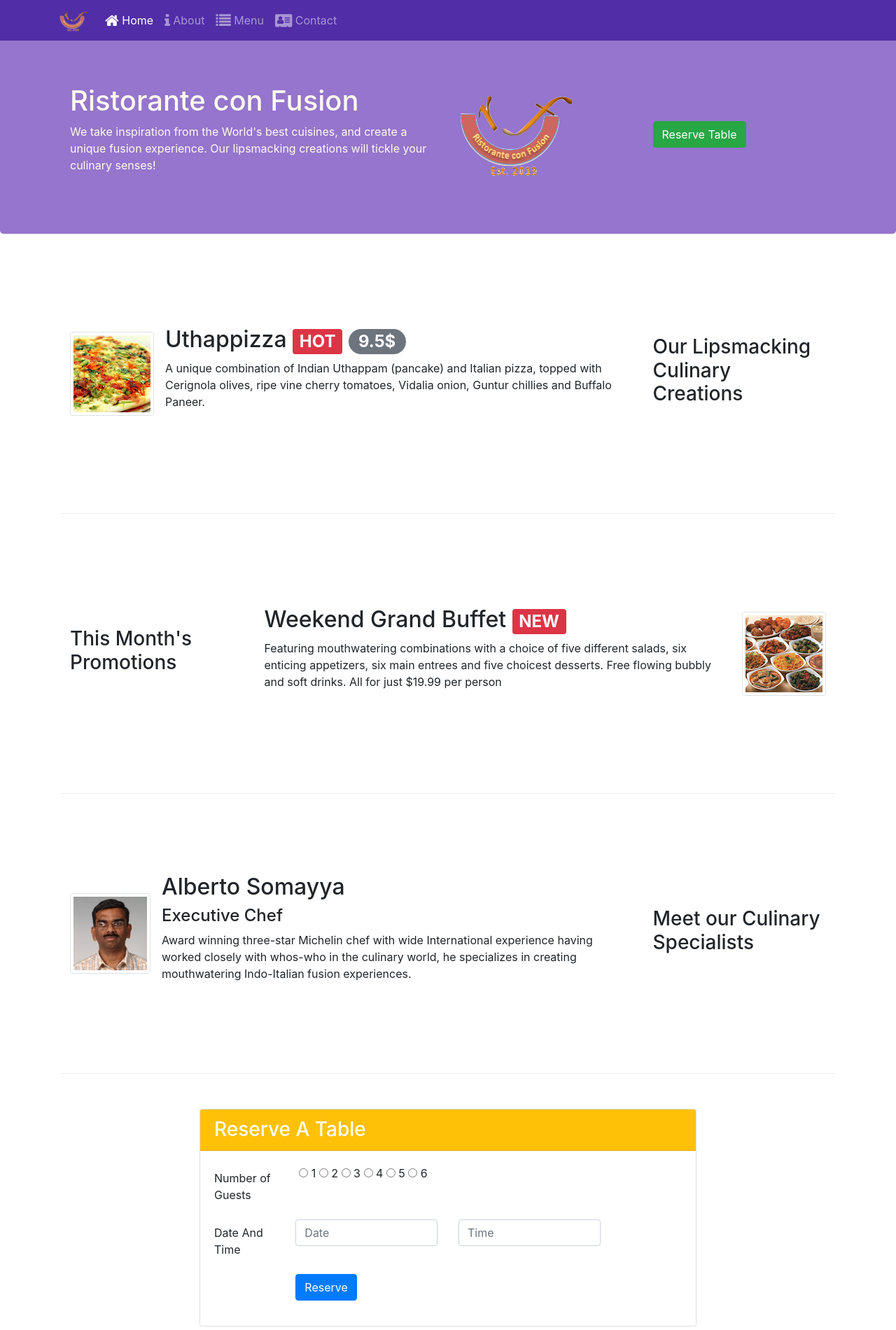
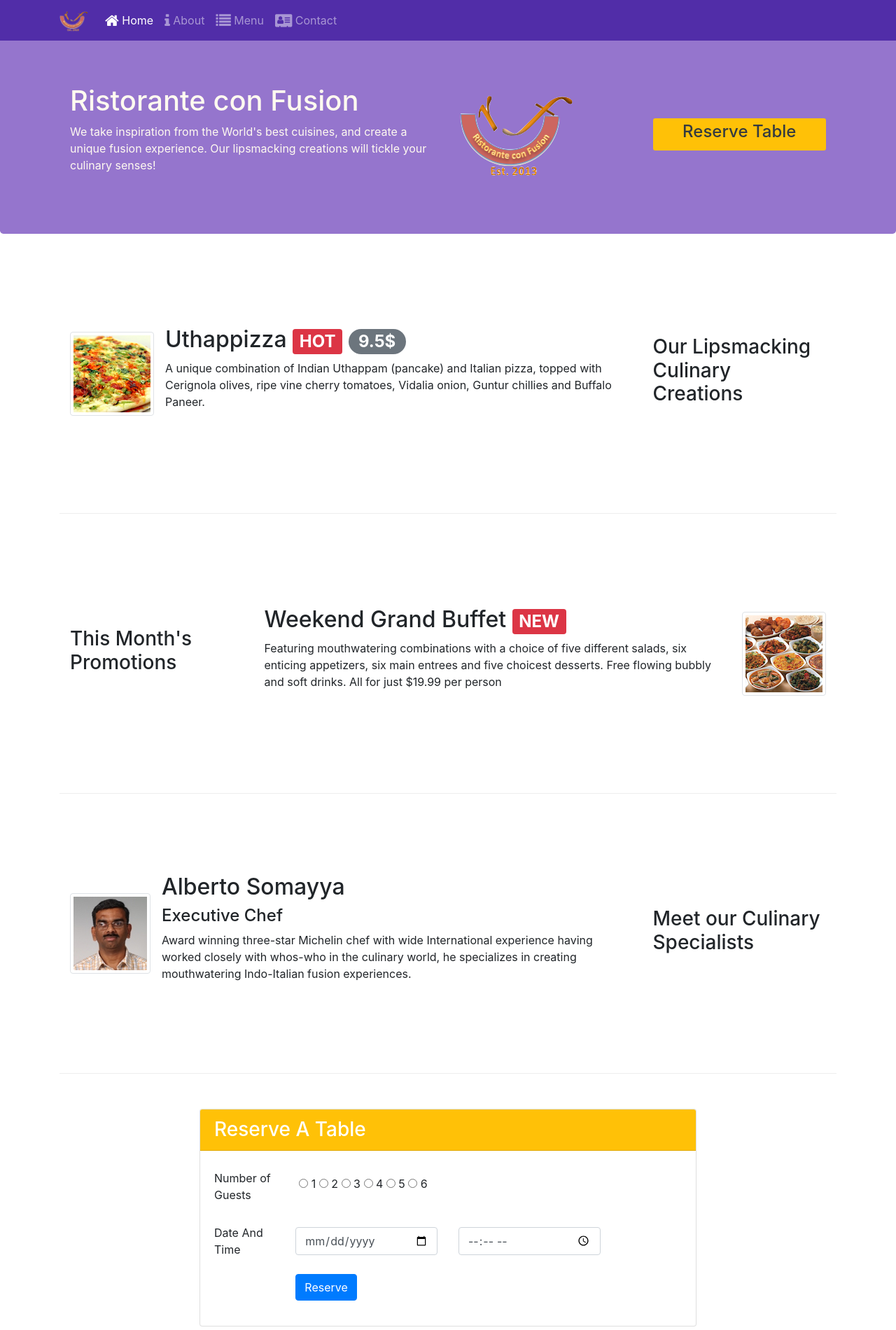
Before and after one commit to haafizwahab/resturantewebsite, a website: page index.html in a window 1280 px wide. Shown: the top 1900 px of the page at 70% size. Drawn offline with nearby package versions, Linux system fonts and the light colour scheme.

Commit message:
Assignment 2 Complete

```diff
--- a/css/styles.css
+++ b/css/styles.css
@@ -37,3 +37,11 @@ body {
 .navbar-dark {
   background-color: #512da8;
 }
+
+a {
+  color: #0f0f0f;
+}
+
+a:hover {
+  text-decoration: none;
+}
--- a/index.html
+++ b/index.html
@@ -82,9 +82,14 @@
             <img src="img/logo.png" alt="logo" class="img-fluid" />
           </div>
           <div class="col-12 col-sm-3 align-self-center">
-            <button type="submit" class="btn btn-success" onClick="smoothsc">
-              Reserve Table
-            </button>
+            <a href="#table"
+              ><button
+                type="submit"
+                class="btn bg-warning btn-block btn-sm text-dark"
+              >
+                <h4>Reserve Table</h4>
+              </button></a
+            >
           </div>
         </div>
       </div>
@@ -168,13 +173,13 @@
           </div>
         </div>
       </div>
-      <div class="row row-content">
+      <div class="row row-content" id="table">
         <div class="col-12 col-sm-8 offset-sm-2 align-self-center">
           <div class="card">
             <h3 class="card-header bg-warning text-white">Reserve A Table</h3>
             <div class="card-body">
               <form action="">
-                <div class="form-group row">
+                <div class="form-group row align-items-center">
                   <label
                     for="numberofpersons"
                     class="col-12 col-sm-2 col-form-label"
@@ -195,7 +200,7 @@
                     <label for="6">6</label>
                   </div>
                 </div>
-                <div class="form-group row">
+                <div class="form-group row align-items-center">
                   <label
                     for="numberofpersons"
                     class="col-12 col-sm-2 col-form-label"
@@ -203,14 +208,14 @@
                   >
                   <div class="col-12 col-sm-4">
                     <input
-                      type="text"
+                      type="date"
                       placeholder="Date"
                       class="form-control"
                     />
                   </div>
                   <div class="col-12 col-sm-4">
                     <input
-                      type="text"
+                      type="time"
                       placeholder="Time"
                       class="form-control"
                     />
```
